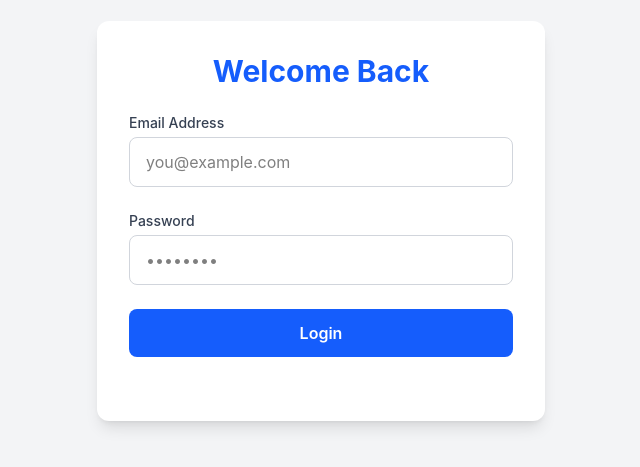
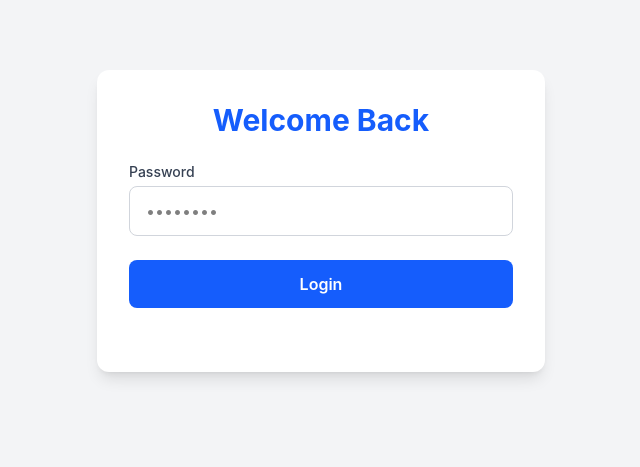
Before and after one commit to dipak560035/chat-app, a React app in the folder frontend/: page / in a window 1280 px wide. Shown: the part 179-646 px from the top of the page, without its empty margins (319-959 px from the left). Built offline with nearby package versions, Linux system fonts and the light colour scheme; no server answers; the HTML template or start-up script is replaced by a standard one.

Commit message:
Update Login.jsx

```diff
--- a/frontend/src/components/Login.jsx
+++ b/frontend/src/components/Login.jsx
@@ -36,18 +36,7 @@ const Login = ({ onToggleMode }) => {
         )}
 
         <form onSubmit={handleSubmit} className="space-y-6">
-          <div>
-            <label className="block text-sm font-medium text-gray-700 mb-1">Email Address</label>
-            <input
-              type="email"
-              className="w-full px-4 py-3 rounded-lg border border-gray-300 focus:ring-2 focus:ring-blue-500 focus:border-transparent outline-none transition"
-              placeholder="you@example.com"
-              value={email}
-              onChange={(e) => setEmail(e.target.value)}
-              required
-              disabled={isLoading}
-            />
-          </div>
+
 
           <div>
             <label className="block text-sm font-medium text-gray-700 mb-1">Password</label>
```
